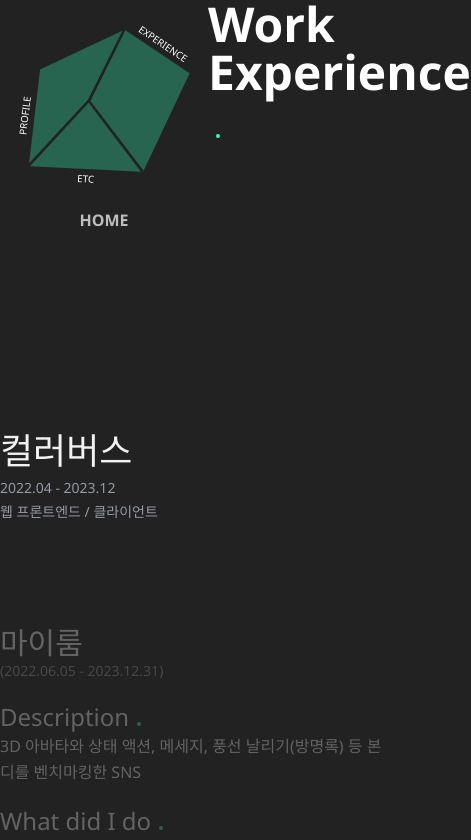
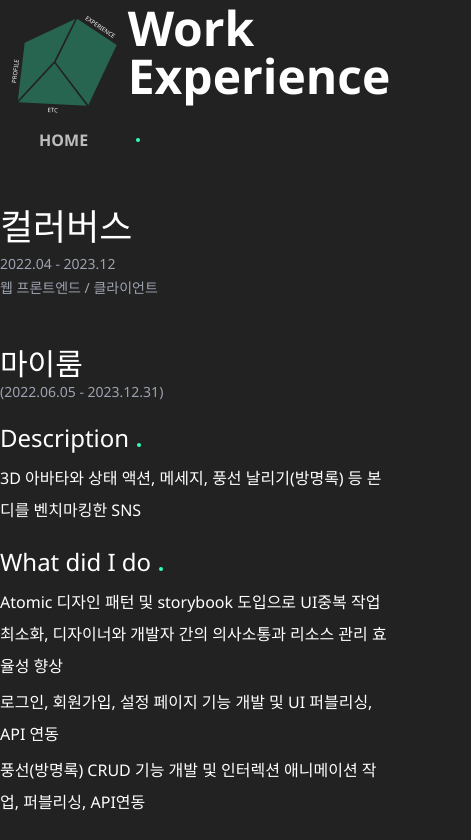
Before and after one commit to okimyj/portfolio, a Next.js app in the folder portfolio-nextjs/: page /experience in a window 390 px wide. Shown: the top 840 px of the page, 471 px wide, since content can reach past the window. Built offline with nearby package versions, Linux system fonts and the light colour scheme.

Commit message:
design: layout 수정

```diff
--- a/portfolio-nextjs/src/app/(pages)/layout.tsx
+++ b/portfolio-nextjs/src/app/(pages)/layout.tsx
@@ -4,7 +4,7 @@
     <main className="container m-auto md:flex">
       <div className="md:w-72 md:min-w-72">
         <div className="md:w-72 md:min-w-72 md:fixed md:h-svh md:flex items-center">
-          <MainArt artClassName="w-52 h-52" />
+          <MainArt artClassName="w-32 h-32 sm:w-52 sm:h-52" />
         </div>
       </div>
       <div>{props.children}</div>
--- a/portfolio-nextjs/src/app/globals.css
+++ b/portfolio-nextjs/src/app/globals.css
@@ -15,8 +15,9 @@
 } */
 * {
   margin: 0;
+  padding: 0;
+  box-sizing: border-box;
   font-family: 'Segoe UI', Tahoma, Geneva, Verdana, sans-serif;
-  box-sizing: border-box;
   -webkit-user-select: none;
   -moz-user-select: none;
   -ms-use-select: none;
@@ -27,7 +28,6 @@
   height: 100vh;
   color: rgb(var(--foreground-rgb));
   background-color: rgb(var(--background-rgb));
-  overflow-x: hidden;
 }
 
 @layer utilities {
@@ -44,7 +44,7 @@
   }
 
   .section-sub-title {
-    @apply text-2xl mt-5 after-primary-dot;
+    @apply text-2xl mt-5 mb-2 after-primary-dot;
   }
   .profile-image-shadow {
     -webkit-filter: brightness(0) invert(80%) sepia(22%) saturate(6001%) hue-rotate(105deg) contrast(109%);
--- a/portfolio-nextjs/src/app/page.tsx
+++ b/portfolio-nextjs/src/app/page.tsx
@@ -2,9 +2,7 @@
 export default function Home() {
   return (
     <main className={'w-full h-full flex items-center justify-center'}>
-      <div className="w-96 h-96">
-        <MainArt />
-      </div>
+      <MainArt artClassName="w-80 h-80 sm:w-96 sm:h-96" />
     </main>
   );
 }
--- a/portfolio-nextjs/src/components/common/mainArt/index.tsx
+++ b/portfolio-nextjs/src/components/common/mainArt/index.tsx
@@ -93,7 +93,7 @@
     };
   }, [buttons, pathName]);
   return (
-    <div className={['text-left flex md:flex-col min-h-96', className].join(' ')}>
+    <div className={['text-left flex items-center justify-center md:flex-col md:justify-start md:items-start  md:min-h-96', className].join(' ')}>
       <nav className="text-center md:text-left">
         <MainArtSVG id={styles.mainArt} className={artClassName} />
         {isHome ? null : (
--- a/portfolio-nextjs/src/components/experience/index.tsx
+++ b/portfolio-nextjs/src/components/experience/index.tsx
@@ -56,7 +56,7 @@
     });
   }, []);
   return (
-    <div className="mt-10">
+    <div className="mt-12">
       {ExperienceData.map((el) => (
         <Company key={el.companyName} data={el} />
       ))}
--- a/portfolio-nextjs/src/components/experience/project.tsx
+++ b/portfolio-nextjs/src/components/experience/project.tsx
@@ -19,14 +19,14 @@
       <p className="text-sm text-gray-400">({data.period})</p>
       <h2 className="section-sub-title">Description</h2>
       <div
-        className="leading-relaxed"
+        className="leading-loose"
         dangerouslySetInnerHTML={{
           __html: description,
         }}
       />
       <h2 className="section-sub-title">What did I do</h2>
       {data.whatDidIDo.map((el, index) => (
-        <p key={index} className="mb-1 leading-relaxed">
+        <p key={index} className="mb-1 leading-loose">
           {el}
         </p>
       ))}
--- a/portfolio-nextjs/src/components/profile/index.tsx
+++ b/portfolio-nextjs/src/components/profile/index.tsx
@@ -18,7 +18,7 @@
         <MotionProfileImage />
       </div>
       <div className="flex-row justify-center text-center md:block md:text-left">
-        <p className="text-7xl font-bold">김 야진</p>
+        <p className="text-7xl font-bold text-nowrap">김 야진</p>
         <ul className="mt-3 space-y-2">
           <ContactAddr>
             <MailSVG /> okimyj@gmail.com
```
